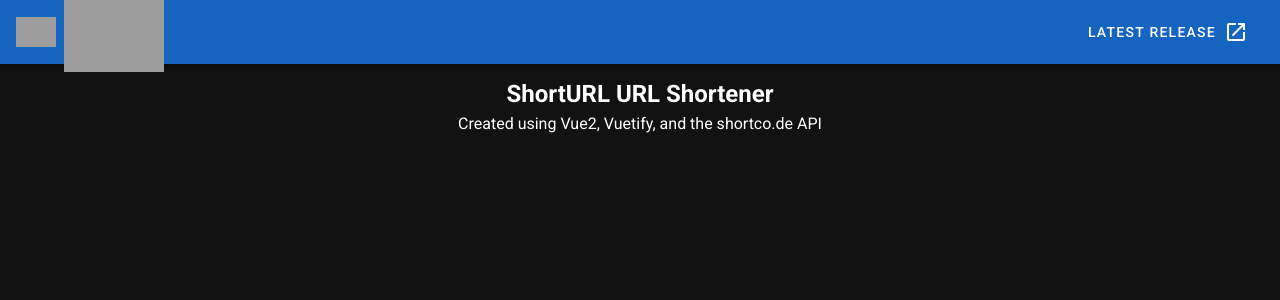
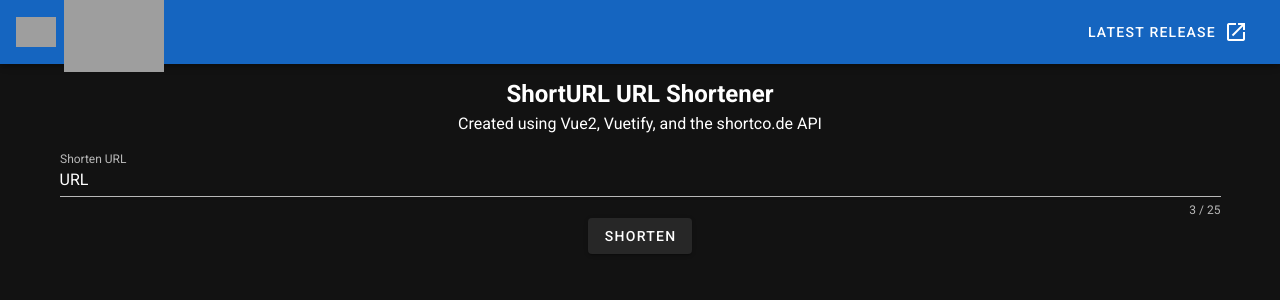
Before and after one commit to Avendor7/shorturl, a Vue app: page / in a window 1280 px wide. Shown: the top 300 px of the page. Built offline with nearby package versions, Linux system fonts and the light colour scheme; grey boxes are pictures that could not be loaded.

Commit message:
add the form fields

```diff
--- a/src/components/ShortURLMainComponent.vue
+++ b/src/components/ShortURLMainComponent.vue
@@ -4,6 +4,14 @@
       <v-col cols="12">
         <h2>ShortURL URL Shortener</h2>
         <p>Created using Vue2, Vuetify, and the shortco.de API</p>
+        <v-text-field
+            v-model="title"
+            :rules="rules"
+            counter="25"
+            hint="This field uses counter prop"
+            label="Shorten URL"
+          ></v-text-field>
+          <v-btn elevation="2">Shorten</v-btn>
       </v-col>
 
 
@@ -14,7 +22,7 @@
 
 <script>
 
-import axios from 'axios';
+//import axios from 'axios';
 
   export default {
     name: 'ShortURLMainComponent',
@@ -23,8 +31,13 @@
 
     },
 
-    data: () => ({
-
-    }),
+    data () {
+      return {
+        title: 'URL',
+        description: 'California is a state in the western United States',
+        rules: [v => v.length <= 25 || 'Max 25 characters'],
+        wordsRules: [v => v.trim().split(' ').length <= 5 || 'Max 5 words'],
+      }
+    },
   }
 </script>
```
